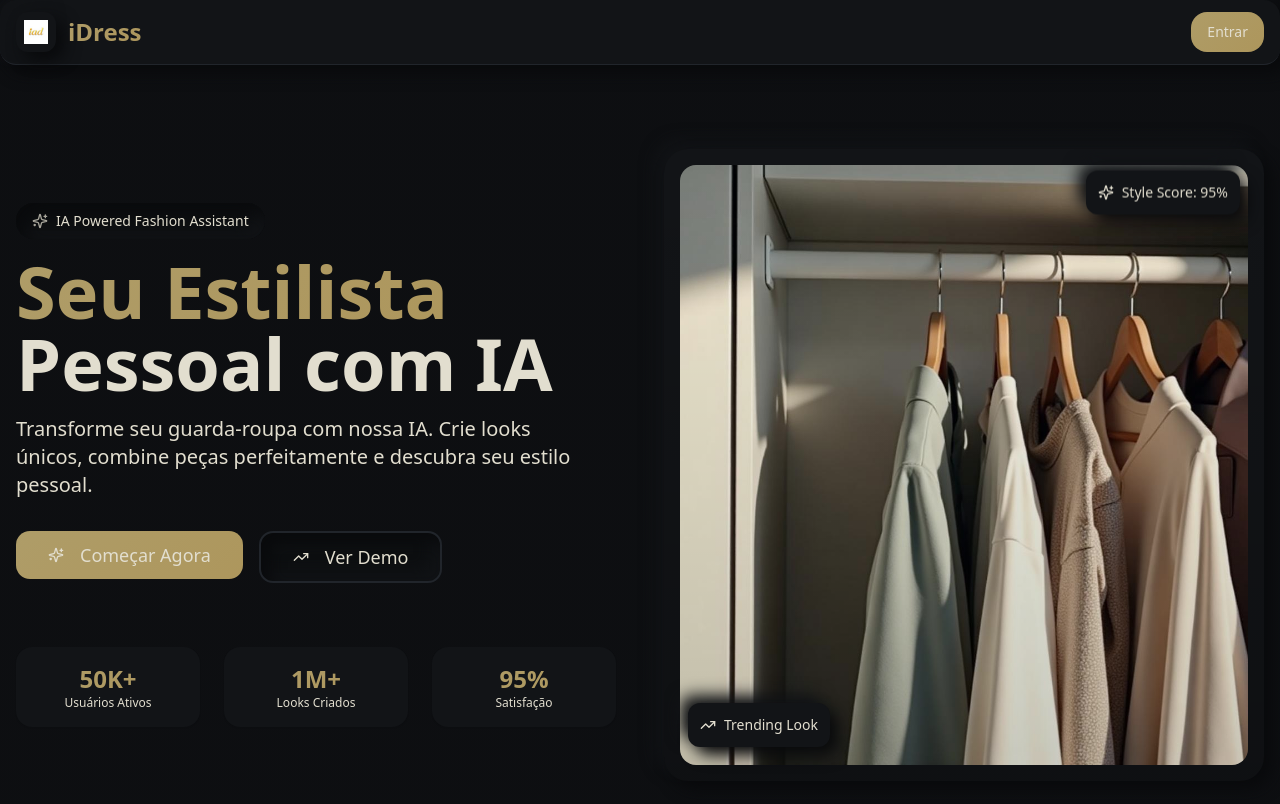
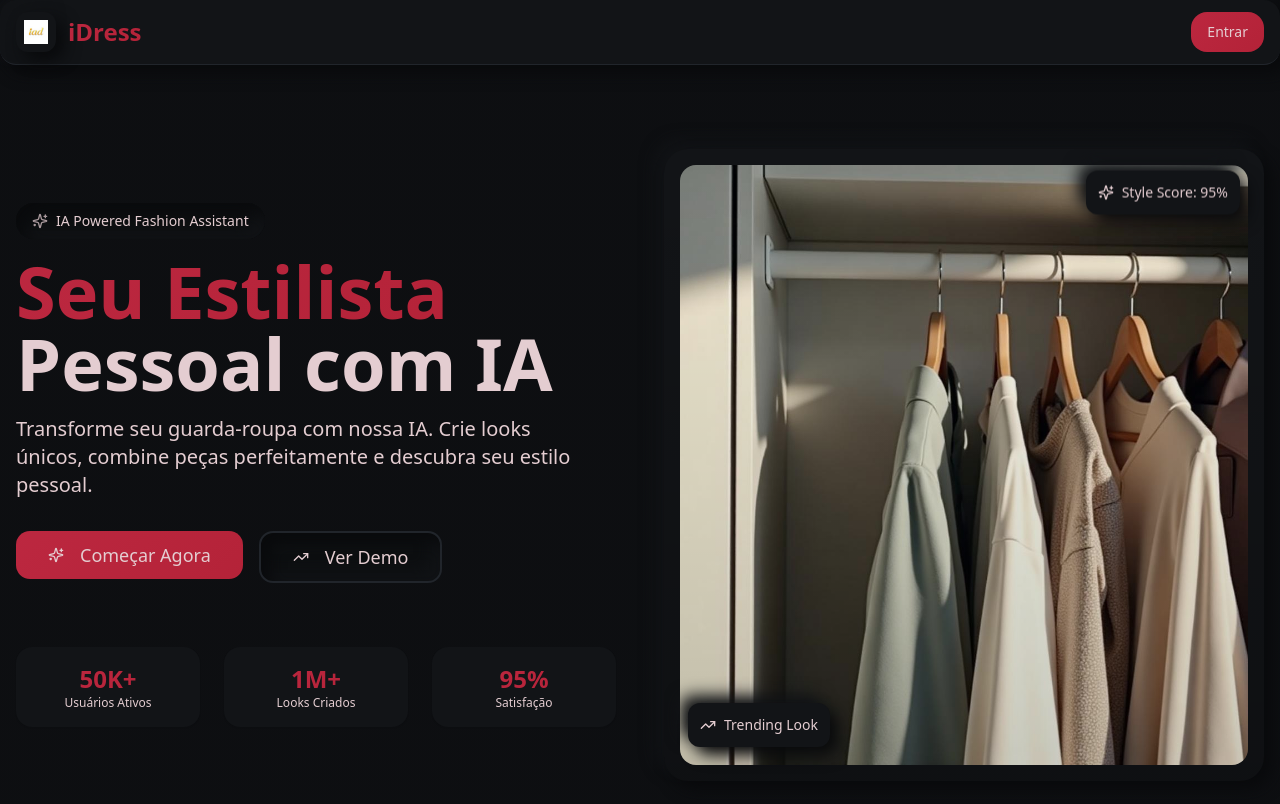
Before and after one commit to clinicode666/style-sync-72, a React (Vite) app: page / in a window 1280 px wide. Shown: the top 804 px of the page. Built offline with nearby package versions, Linux system fonts and the light colour scheme.

Commit message:
Update color scheme to wine
Change the app's color scheme to wine by updating `src/index.css` and `tailwind.config.ts` to reflect the new color variables and class names.

```diff
--- a/src/index.css
+++ b/src/index.css
@@ -8,45 +8,45 @@ All colors MUST be HSL.
 
 @layer base {
   :root {
-    /* Luxury Dark Theme with Beige Accents */
+    /* Luxury Dark Theme with Wine Accents */
     --background: 220 13% 6%;
-    --foreground: 45 25% 85%;
+    --foreground: 350 30% 85%;
 
     --card: 220 13% 8%;
-    --card-foreground: 45 25% 85%;
+    --card-foreground: 350 30% 85%;
 
     --popover: 220 13% 8%;
-    --popover-foreground: 45 25% 85%;
+    --popover-foreground: 350 30% 85%;
 
-    --primary: 45 30% 55%;
+    --primary: 350 65% 45%;
     --primary-foreground: 220 13% 6%;
 
     --secondary: 220 13% 12%;
-    --secondary-foreground: 45 25% 85%;
+    --secondary-foreground: 350 30% 85%;
 
     --muted: 220 13% 12%;
-    --muted-foreground: 45 15% 65%;
+    --muted-foreground: 350 20% 65%;
 
-    --accent: 40 35% 45%;
+    --accent: 355 70% 35%;
     --accent-foreground: 220 13% 6%;
 
     --destructive: 0 84.2% 60.2%;
-    --destructive-foreground: 45 25% 85%;
+    --destructive-foreground: 350 30% 85%;
 
     --border: 220 13% 15%;
     --input: 220 13% 15%;
-    --ring: 45 30% 55%;
+    --ring: 350 65% 45%;
 
     --radius: 1rem;
 
     /* Luxury Neumorphism Design Tokens */
-    --beige-primary: 45 30% 55%;
-    --beige-secondary: 42 35% 50%;
-    --beige-tertiary: 48 40% 65%;
+    --wine-primary: 350 65% 45%;
+    --wine-secondary: 352 70% 40%;
+    --wine-tertiary: 348 75% 55%;
 
-    --luxury-gradient: linear-gradient(135deg, hsl(45 30% 55%), hsl(42 35% 50%));
+    --luxury-gradient: linear-gradient(135deg, hsl(350 65% 45%), hsl(352 70% 40%));
     --luxury-gradient-subtle: linear-gradient(135deg, hsl(220 13% 8%), hsl(220 13% 12%));
-    --luxury-gradient-glow: linear-gradient(135deg, hsl(45 30% 55% / 0.2), hsl(42 35% 50% / 0.2));
+    --luxury-gradient-glow: linear-gradient(135deg, hsl(350 65% 45% / 0.2), hsl(352 70% 40% / 0.2));
 
     /* Neumorphism Shadows */
     --neuro-shadow-light: 8px 8px 16px hsl(220 13% 4%), -8px -8px 16px hsl(220 13% 8%);
@@ -54,54 +54,54 @@ All colors MUST be HSL.
     --neuro-shadow-pressed: inset 4px 4px 8px hsl(220 13% 4%), inset -4px -4px 8px hsl(220 13% 8%);
     --neuro-shadow-hover: 12px 12px 24px hsl(220 13% 3%), -12px -12px 24px hsl(220 13% 9%);
 
-    /* Beige Glow Effects */
-    --beige-glow: 0 0 20px hsl(45 30% 55% / 0.5);
-    --beige-glow-intense: 0 0 40px hsl(45 30% 55% / 0.7), 0 0 60px hsl(45 30% 55% / 0.4);
-    --beige-shadow: 0 10px 30px hsl(45 30% 55% / 0.3);
+    /* Wine Glow Effects */
+    --wine-glow: 0 0 20px hsl(350 65% 45% / 0.5);
+    --wine-glow-intense: 0 0 40px hsl(350 65% 45% / 0.7), 0 0 60px hsl(350 65% 45% / 0.4);
+    --wine-shadow: 0 10px 30px hsl(350 65% 45% / 0.3);
 
     --transition-smooth: all 0.3s cubic-bezier(0.4, 0, 0.2, 1);
     --transition-spring: all 0.5s cubic-bezier(0.34, 1.56, 0.64, 1);
     --transition-luxury: all 0.4s cubic-bezier(0.25, 0.46, 0.45, 0.94);
 
     --sidebar-background: 220 13% 8%;
-    --sidebar-foreground: 45 25% 85%;
-    --sidebar-primary: 45 30% 55%;
+    --sidebar-foreground: 350 30% 85%;
+    --sidebar-primary: 350 65% 45%;
     --sidebar-primary-foreground: 220 13% 6%;
     --sidebar-accent: 220 13% 12%;
-    --sidebar-accent-foreground: 45 25% 85%;
+    --sidebar-accent-foreground: 350 30% 85%;
     --sidebar-border: 220 13% 15%;
-    --sidebar-ring: 45 30% 55%;
+    --sidebar-ring: 350 65% 45%;
   }
 
   .dark {
     /* Dark mode uses the same luxury theme */
     --background: 220 13% 4%;
-    --foreground: 45 25% 90%;
+    --foreground: 350 30% 90%;
 
     --card: 220 13% 6%;
-    --card-foreground: 45 25% 90%;
+    --card-foreground: 350 30% 90%;
 
     --popover: 220 13% 6%;
-    --popover-foreground: 45 25% 90%;
+    --popover-foreground: 350 30% 90%;
 
-    --primary: 45 30% 60%;
+    --primary: 350 65% 50%;
     --primary-foreground: 220 13% 4%;
 
     --secondary: 220 13% 10%;
-    --secondary-foreground: 45 25% 90%;
+    --secondary-foreground: 350 30% 90%;
 
     --muted: 220 13% 10%;
-    --muted-foreground: 45 20% 70%;
+    --muted-foreground: 350 25% 70%;
 
-    --accent: 40 35% 50%;
+    --accent: 355 70% 40%;
     --accent-foreground: 220 13% 4%;
 
     --destructive: 0 84.2% 60.2%;
-    --destructive-foreground: 45 25% 90%;
+    --destructive-foreground: 350 30% 90%;
 
     --border: 220 13% 12%;
     --input: 220 13% 12%;
-    --ring: 45 30% 60%;
+    --ring: 350 65% 50%;
 
     /* Enhanced Neumorphism for Dark Mode */
     --neuro-shadow-light: 10px 10px 20px hsl(220 13% 2%), -10px -10px 20px hsl(220 13% 6%);
@@ -110,13 +110,13 @@ All colors MUST be HSL.
     --neuro-shadow-hover: 15px 15px 30px hsl(220 13% 1%), -15px -15px 30px hsl(220 13% 7%);
 
     --sidebar-background: 220 13% 6%;
-    --sidebar-foreground: 45 25% 90%;
-    --sidebar-primary: 45 30% 60%;
+    --sidebar-foreground: 350 30% 90%;
+    --sidebar-primary: 350 65% 50%;
     --sidebar-primary-foreground: 220 13% 4%;
     --sidebar-accent: 220 13% 10%;
-    --sidebar-accent-foreground: 45 25% 90%;
+    --sidebar-accent-foreground: 350 30% 90%;
     --sidebar-border: 220 13% 12%;
-    --sidebar-ring: 45 30% 60%;
+    --sidebar-ring: 350 65% 50%;
   }
 }
 
@@ -159,13 +159,13 @@ All colors MUST be HSL.
     transition: var(--transition-luxury);
   }
 
-  .beige-glow {
-    box-shadow: var(--beige-glow);
+  .wine-glow {
+    box-shadow: var(--wine-glow);
     transition: var(--transition-luxury);
   }
 
-  .beige-glow:hover {
-    box-shadow: var(--beige-glow-intense);
+  .wine-glow:hover {
+    box-shadow: var(--wine-glow-intense);
   }
 
   .luxury-gradient {
--- a/tailwind.config.ts
+++ b/tailwind.config.ts
@@ -64,10 +64,10 @@ export default {
 				}
 			},
 			colors: {
-				'beige': {
-					primary: 'hsl(var(--beige-primary))',
-					secondary: 'hsl(var(--beige-secondary))',
-					tertiary: 'hsl(var(--beige-tertiary))',
+				'wine': {
+					primary: 'hsl(var(--wine-primary))',
+					secondary: 'hsl(var(--wine-secondary))',
+					tertiary: 'hsl(var(--wine-tertiary))',
 				}
 			},
 			backgroundImage: {
@@ -80,9 +80,9 @@ export default {
 				'neuro-inset': 'var(--neuro-shadow-inset)',
 				'neuro-pressed': 'var(--neuro-shadow-pressed)',
 				'neuro-hover': 'var(--neuro-shadow-hover)',
-				'beige-glow': 'var(--beige-glow)',
-				'beige-glow-intense': 'var(--beige-glow-intense)',
-				'beige-shadow': 'var(--beige-shadow)'
+				'wine-glow': 'var(--wine-glow)',
+				'wine-glow-intense': 'var(--wine-glow-intense)',
+				'wine-shadow': 'var(--wine-shadow)'
 			},
 			transitionTimingFunction: {
 				'smooth': 'var(--transition-smooth)',
@@ -140,8 +140,8 @@ export default {
 					'100%': { opacity: '1', transform: 'scale(1)' }
 				},
 				'glow': {
-					'0%, 100%': { boxShadow: 'var(--beige-glow)' },
-					'50%': { boxShadow: 'var(--beige-glow-intense)' }
+					'0%, 100%': { boxShadow: 'var(--wine-glow)' },
+					'50%': { boxShadow: 'var(--wine-glow-intense)' }
 				}
 			},
 			animation: {
```
